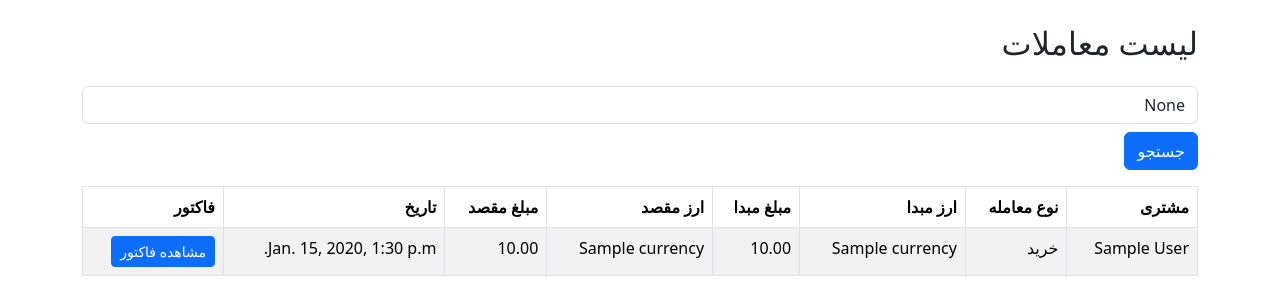
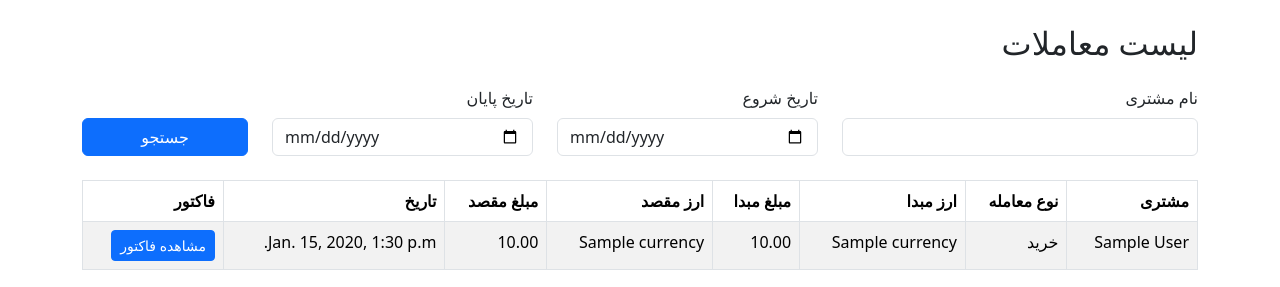
Before and after one commit to shayanHNR/Exchange-project, a Django app: page /transactions/ in a window 1280 px wide. Shown: the top 287 px of the page. Run offline with Django 5.2, Linux system fonts and the light colour scheme; tables that the repository leaves empty hold one stand-in row (values such as "Sample post").

Commit message:
add transactions date

```diff
--- a/exchange/templates/exchange/transaction_list.html
+++ b/exchange/templates/exchange/transaction_list.html
@@ -7,18 +7,46 @@
 </head>
 <body class="container mt-4">
 <h2 class="mb-4">لیست معاملات</h2>
-<form method="get" class="mb-3">
+<form method="get" class="mb-4">
+    <div class="row align-items-end">
+        <div class="col-md-4">
+            <label class="form-label">
+                نام مشتری
+            </label>
             <input
                 type="text"
                 name="search"
-        value="{{ search }}"
-        class="form-control"
-        placeholder="نام مشتری...">
+                value="{{ search|default:'' }}"
+                class="form-control">
+        </div>
+        <div class="col-md-3">
+            <label class="form-label">
+                تاریخ شروع
+            </label>
+            <input
+                type="date"
+                name="start_date"
+                value="{{ start_date|default:'' }}"
+                class="form-control">
+        </div>
+        <div class="col-md-3">
+            <label class="form-label">
+                تاریخ پایان
+            </label>
+            <input
+                type="date"
+                name="end_date"
+                value="{{ end_date|default:'' }}"
+                class="form-control">
+        </div>
+        <div class="col-md-2">
             <button
                 type="submit"
-        class="btn btn-primary mt-2">
+                class="btn btn-primary w-100">
                 جستجو
             </button>
+        </div>
+    </div>
 </form>
 <table class="table table-bordered table-striped">
     <thead>
--- a/exchange/views.py
+++ b/exchange/views.py
@@ -64,20 +64,23 @@ def dashboard(request):
             'currency_balances': currency_balances,})
 def transaction_list(request):
     search = request.GET.get('search')
+    start_date = request.GET.get('start_date')
+    end_date = request.GET.get('end_date')
     transactions = Transaction.objects.all()
     if search:
-        transactions = transactions.filter(
-            customer__name__icontains=search)
-    transactions = transactions.order_by(
-        '-created_at')
-    paginator = Paginator(transactions, 10)
-    page_number = request.GET.get('page')
-    transactions = paginator.get_page(page_number)
+        transactions = transactions.filter(customer__name__icontains=search)
+    if start_date:
+        transactions = transactions.filter(created_at__date__gte=start_date)
+    if end_date:
+        transactions = transactions.filter(created_at__date__lte=end_date)
+    transactions = transactions.order_by('-created_at')
     return render(
         request,
-        'exchange/transaction_list.html',
-        {'transactions': transactions,
-        'search': search,})
+        'exchange/transaction_list.html',{
+            'transactions': transactions,
+            'search': search,
+            'start_date': start_date,
+            'end_date': end_date,})
 def customer_list(request):
     search = request.GET.get('search')
     customers = Customer.objects.all()
```
Lines whose indentation alone changed are shown as unchanged.
